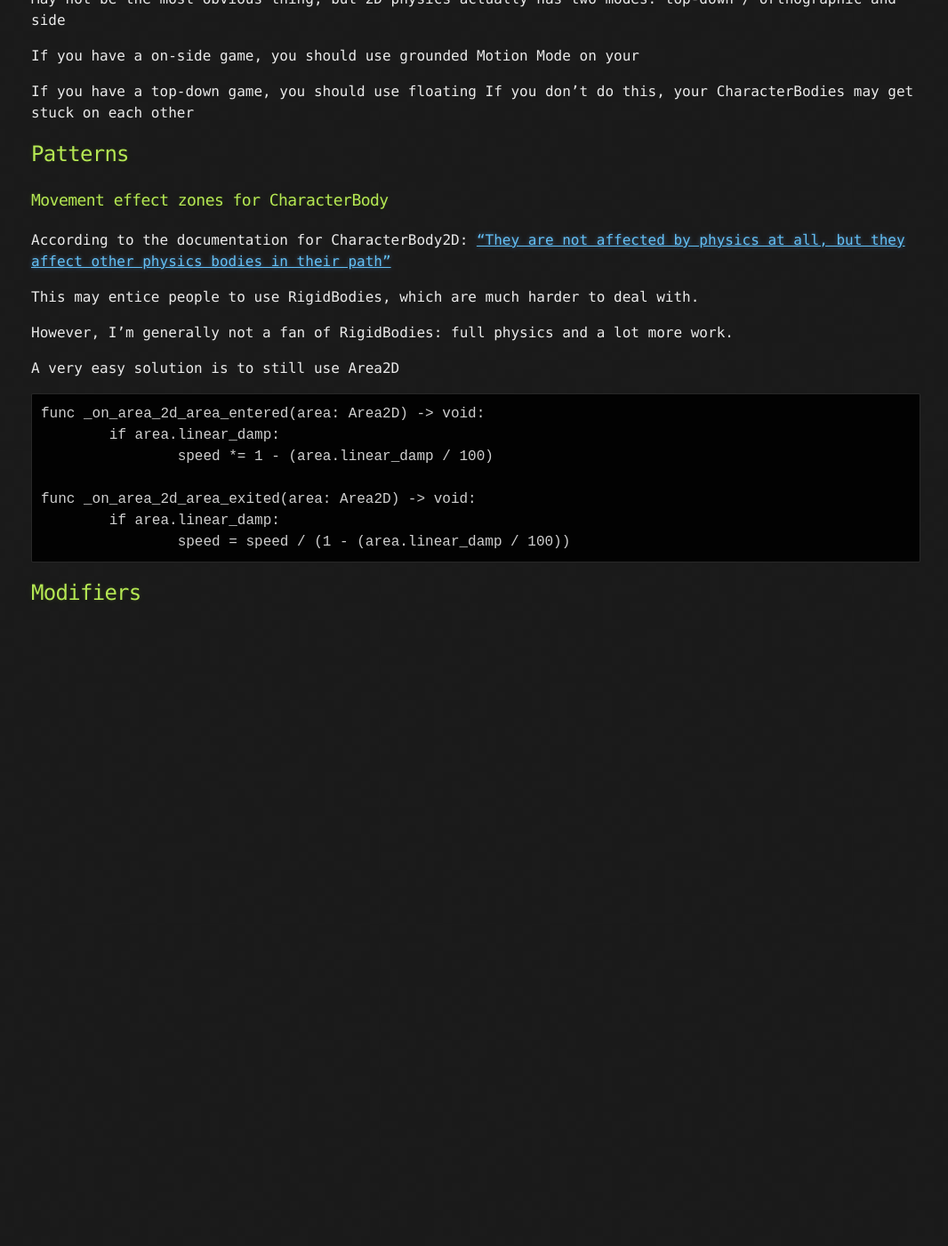
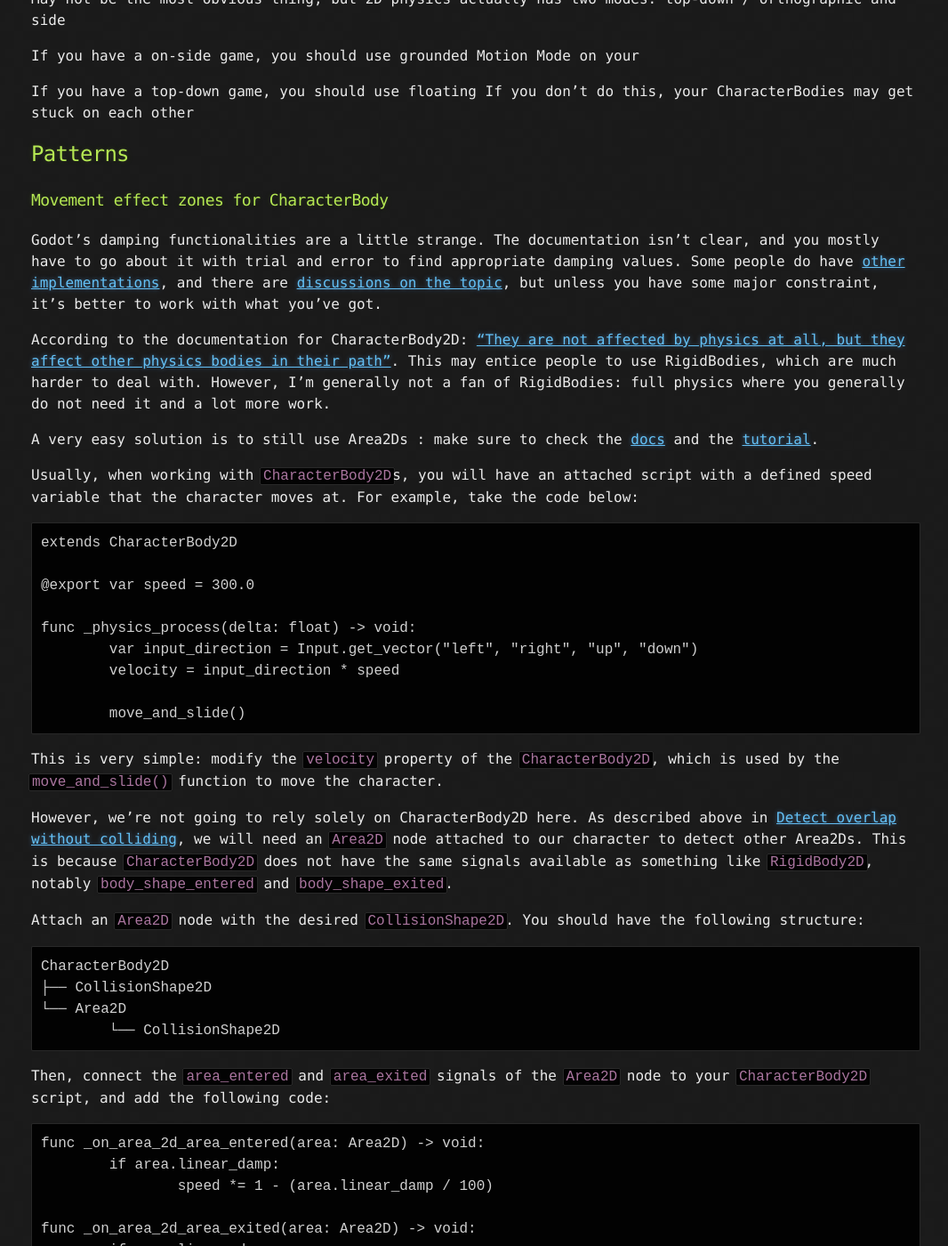
Before and after one commit to HubbleCommand/HubbleCommand.github.io, a Jekyll site: the page built from _projects/godot/tips-and-tricks.md, in a window 1280 px wide and 1400 px high, scrolled down 1090 px. Shown: the whole window at 89% size, without its empty margins (105-1171 px from the left). Built offline with Jekyll 4.4.1, drawn with Linux system fonts in a browser that asks for light colours; nearby versions of some CDN libraries; before the commit the page ends 1794 px from its top, so only the background shows below that; some of the changed text lies outside the part shown.

Commit message:
gd tips char finish

````diff
--- a/_projects/godot/tips-and-tricks.md
+++ b/_projects/godot/tips-and-tricks.md
@@ -47,13 +47,47 @@
 ## Patterns
 ### Movement effect zones for CharacterBody
 
-According to the documentation for CharacterBody2D: ["They are not affected by physics at all, but they affect other physics bodies in their path"](https://docs.godotengine.org/en/stable/classes/class_characterbody2d.html)
+Godot's damping functionalities are a little strange.
+The documentation isn't clear, and you mostly have to go about it with trial and error to find appropriate damping values.
+Some people do have [other implementations](https://www.reddit.com/r/godot/comments/rtss7u/a_function_for_calculating_rigidbody2d_damping/), and there are [discussions on the topic](https://github.com/godotengine/godot-proposals/discussions/9315), but unless you have some major constraint, it's better to work with what you've got.
 
+According to the documentation for CharacterBody2D: ["They are not affected by physics at all, but they affect other physics bodies in their path"](https://docs.godotengine.org/en/stable/classes/class_characterbody2d.html).
 This may entice people to use RigidBodies, which are much harder to deal with.
+However, I'm generally not a fan of RigidBodies: full physics where you generally do not need it and a lot more work.
 
-However, I'm generally not a fan of RigidBodies: full physics and a lot more work.
+A very easy solution is to still use Area2Ds : make sure to check the [docs](https://docs.godotengine.org/en/stable/classes/class_area2d.html) and the [tutorial](https://docs.godotengine.org/en/stable/tutorials/physics/using_area_2d.html).
 
-A very easy solution is to still use Area2D
+Usually, when working with `CharacterBody2D`s, you will have an attached script with a defined speed variable that the character moves at.
+For example, take the code below:
+
+```
+extends CharacterBody2D
+
+@export var speed = 300.0
+
+func _physics_process(delta: float) -> void:
+	var input_direction = Input.get_vector("left", "right", "up", "down")
+	velocity = input_direction * speed
+
+	move_and_slide()
+```
+
+This is very simple: modify the `velocity` property of the `CharacterBody2D`, which is used by the `move_and_slide()` function to move the character.
+
+However, we're not going to rely solely on CharacterBody2D here.
+As described above in [Detect overlap without colliding](#Detect overlap without colliding), we will need an `Area2D` node attached to our character to detect other Area2Ds.
+This is because `CharacterBody2D` does not have the same signals available as something like `RigidBody2D`, notably `body_shape_entered` and `body_shape_exited`.
+
+Attach an `Area2D` node with the desired `CollisionShape2D`. You should have the following structure:
+
+	CharacterBody2D
+	├── CollisionShape2D
+	└── Area2D
+		└── CollisionShape2D
+
+
+
+Then, connect the `area_entered` and `area_exited` signals of the `Area2D` node to your `CharacterBody2D` script, and add the following code:
 
 ```
 func _on_area_2d_area_entered(area: Area2D) -> void:
@@ -65,5 +99,19 @@
 		speed = speed / (1 - (area.linear_damp / 100))
 ```
 
+Now, whenever your character enters an `Area2D` with a `linear_damp` space override, your character will slow down (and return to it's normal speed when it exits).
+
+You can do something almost identical for angular damp and gravity overrides
+
+#### Limitations
+This doesn't take into consideration the Space Override type, and behaves like Combine.
+However, it would be easy to have a map, where the Key is the RID of the Area2Ds that are currently in, to then
+
+I will not be going that far though, as my use case doesn't have such requirements.
+
+There will most likely lead to floating-point errors in the long run.
+The previous suggestion to use a Map of effects could be combined with a base speed variable.
+Then, whenever an area is added or removed, the base speed would have all the multipliers applied.
+
 
 ## Modifiers
````
